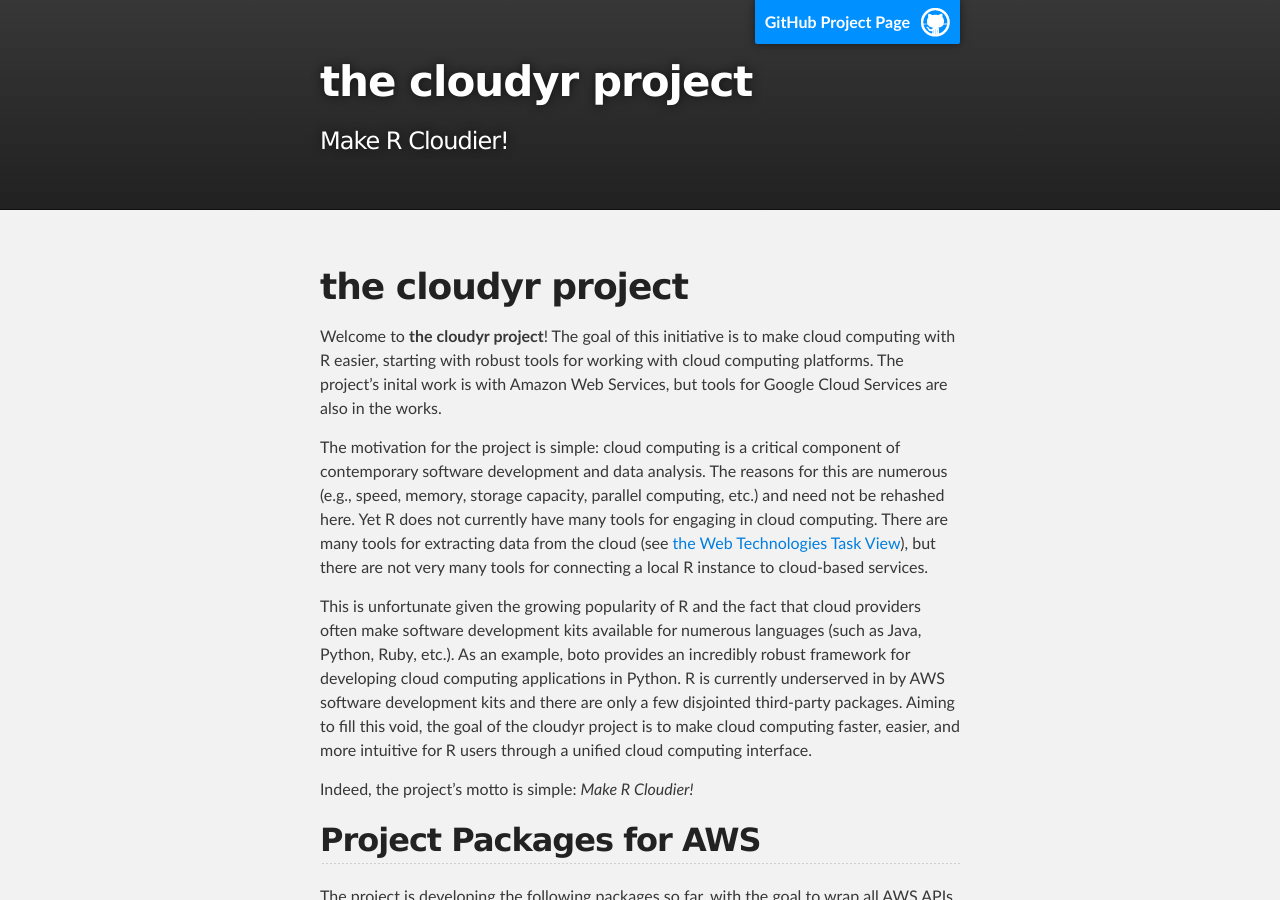
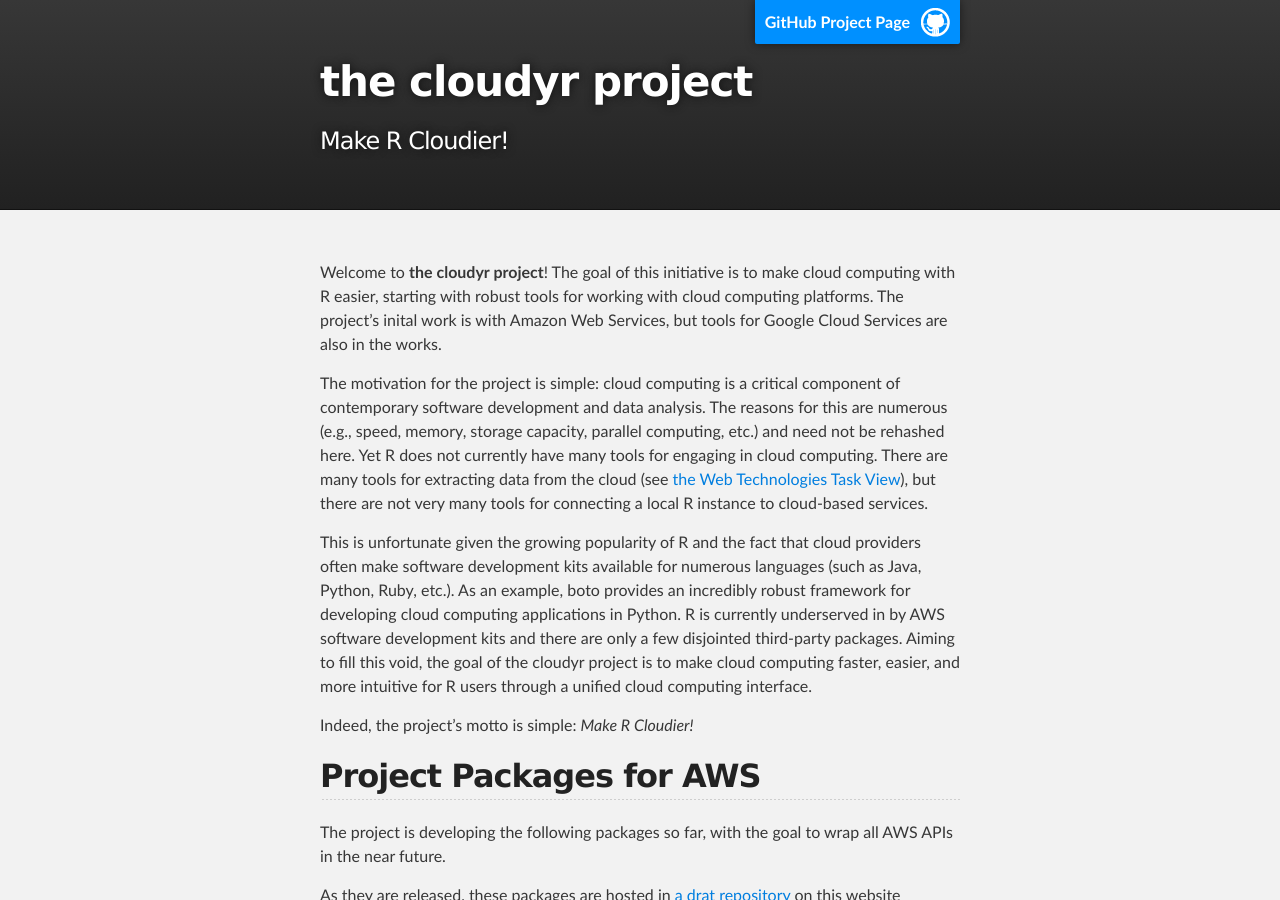
Before and after one commit to cloudyr/cloudyr.github.io, a Jekyll site: the page built from index.md, in a window 1280 px wide and 900 px high. Built offline with Jekyll 4.4.1, drawn with Linux system fonts in a browser that asks for light colours; Markdown is read by kramdown in place of the engine named in the settings.

Commit message:
Update index.md

```diff
--- a/index.md
+++ b/index.md
@@ -2,8 +2,6 @@
 layout: default
 title: the cloudyr project
 ---
-
-# the cloudyr project #
 
 Welcome to **the cloudyr project**! The goal of this initiative is to make cloud computing with R easier, starting with robust tools for working with cloud computing platforms. The project's inital work is with Amazon Web Services, but tools for Google Cloud Services are also in the works.
 
```
